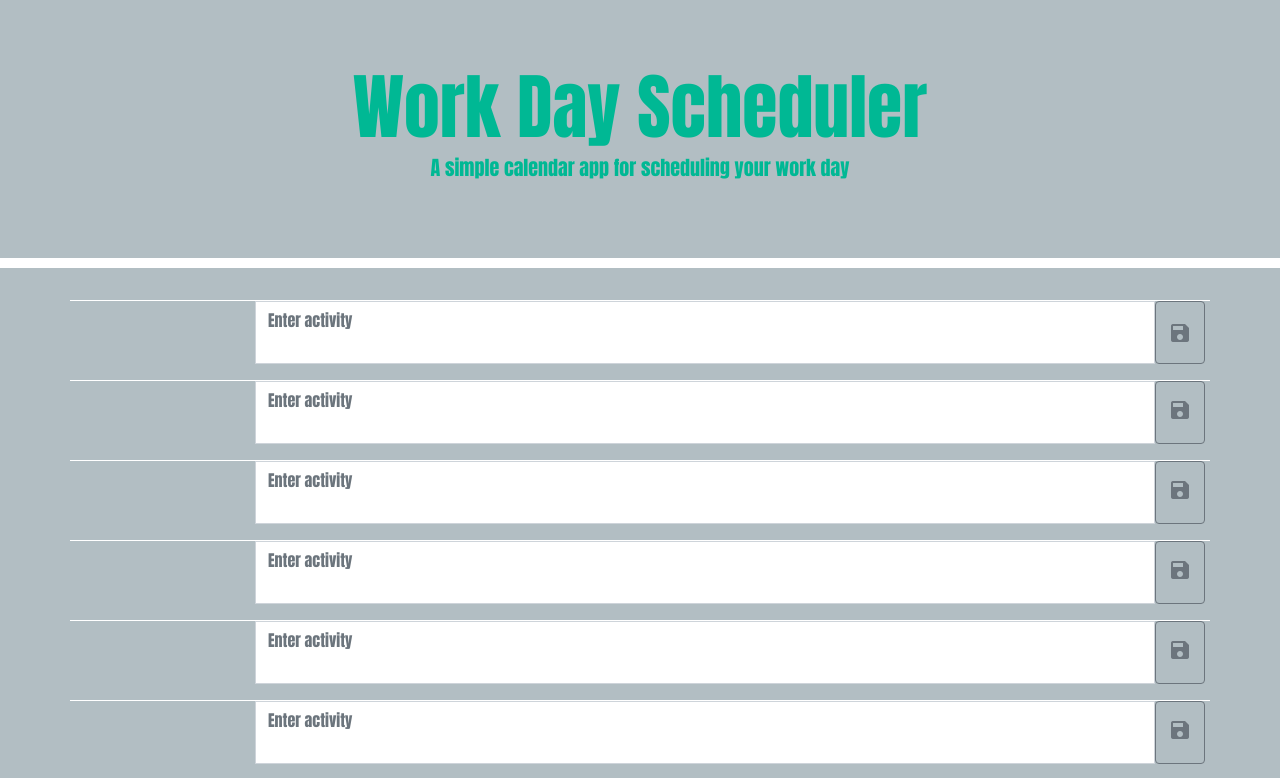
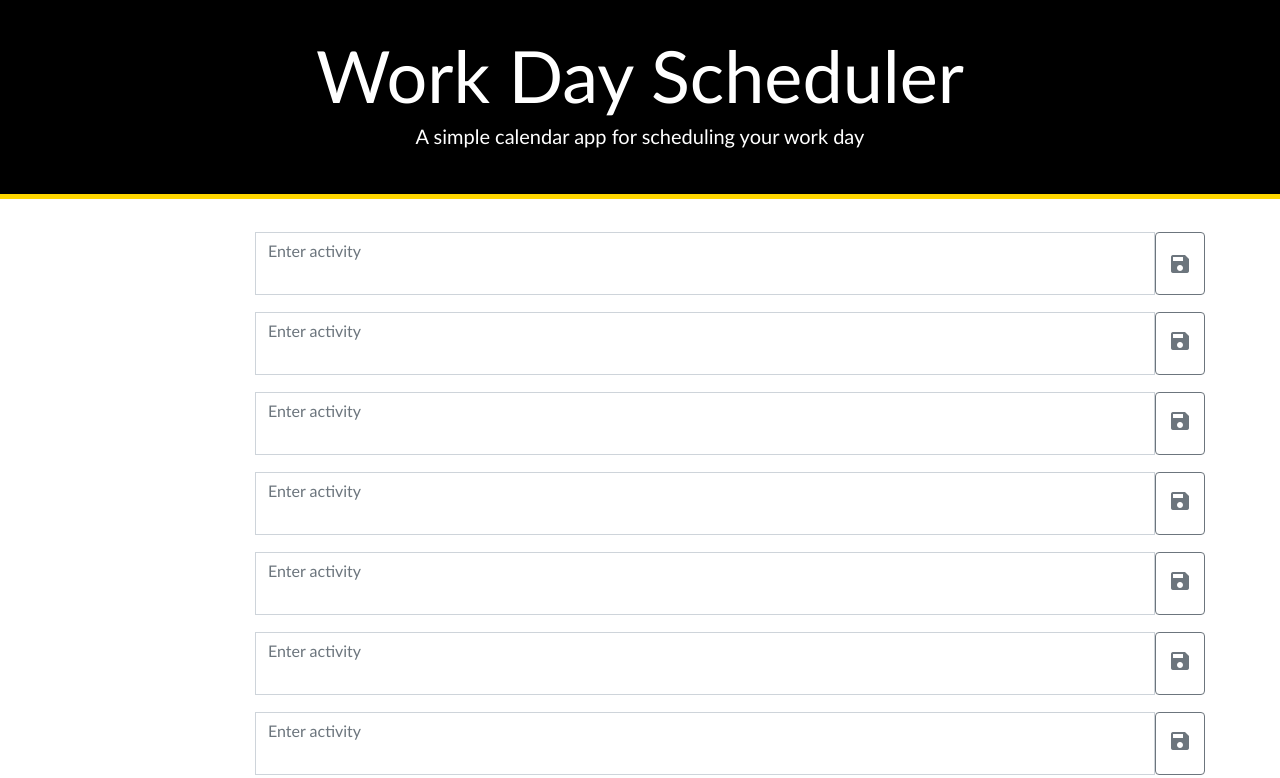
Before and after one commit to mcmathis91/taskmanager, a plain HTML site: page index.html in a window 1280 px wide. Shown: the top 778 px of the page. Drawn offline with nearby package versions, Linux system fonts and the light colour scheme; files that its build step writes are made by us from their sources.

Commit message:
css styling reworked

```diff
--- a/index.html
+++ b/index.html
@@ -105,7 +105,11 @@
         </h3>
       </footer>
 
+    </main>
 
+    <script src="https://cdnjs.cloudflare.com/ajax/libs/jquery/3.2.1/jquery.min.js"></script>
+    <script src="https://cdnjs.cloudflare.com/ajax/libs/moment.js/2.24.0/moment.min.js"></script>
+    <script src="script/script.js" type="text/javascript"></script>
   </body>
 
 </html>
--- a/style.css
+++ b/style.css
@@ -1,33 +1,31 @@
 body {
-    font-family: Impact, Haettenschweiler, 'Arial Narrow Bold', sans-serif;
+    font-family: 'Gill Sans', 'Gill Sans MT', Calibri, 'Trebuchet MS', sans-serif;
     font-size: 16px;
     line-height: 1;
-    background-color: #b2bec3;
   }
 
 textarea {
     background: transparent;
     border: none;
     resize: none;
-    color: #00b894;
-    border-left: 1px solid #00b894;
-    padding: 10px;
+    color: #000000;
+    border-left: 1px solid black;
   }
 
   .jumbotron {
     text-align: center;
-    background-color: transparent;
-    color: #00b894;
+    background-color: black;
+    color:white;
     border-radius: 0;
-    border-bottom: 10px solid white;
+    border-bottom: 5px solid gold;
+    padding: 2rem 2rem;
   }
 
-.description {
+  .description{
     white-space: pre-wrap;
-    border: 1px solid white;
   }
 
-.time-block {
+  .time-block{
     text-align: center;
     border-radius: 15px;
   }
```
Lines whose indentation alone changed are shown as unchanged.
